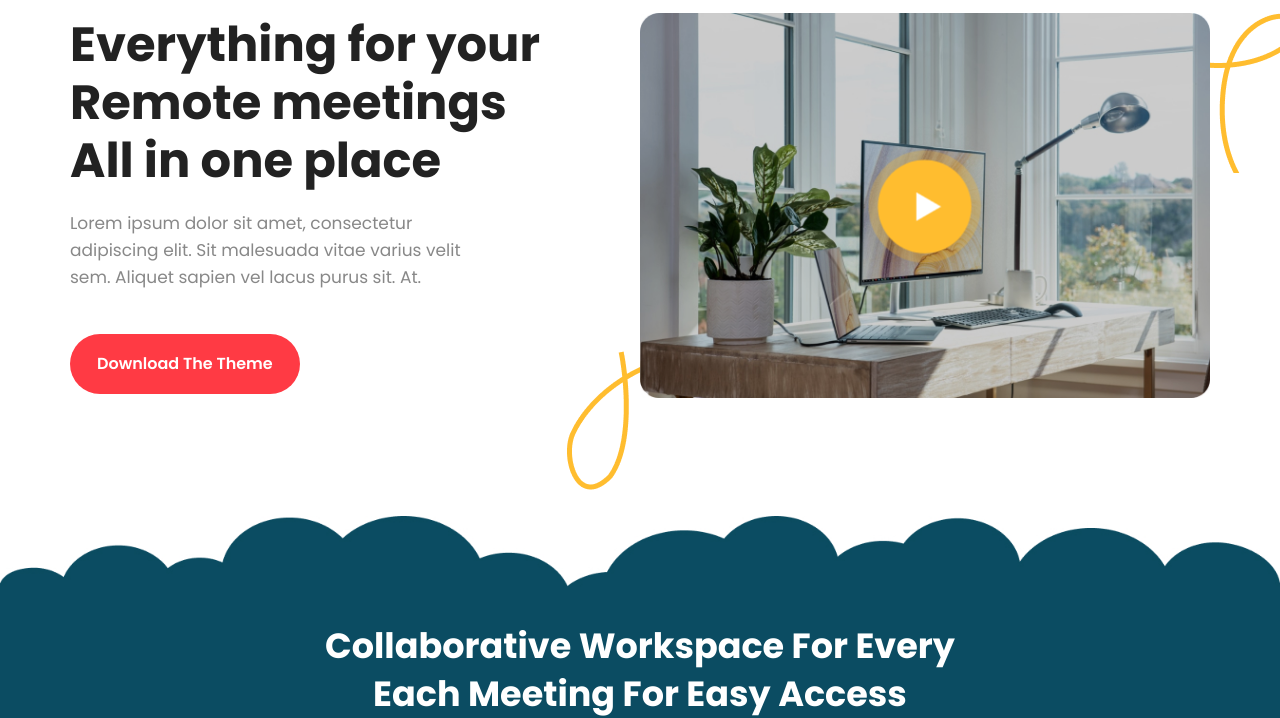
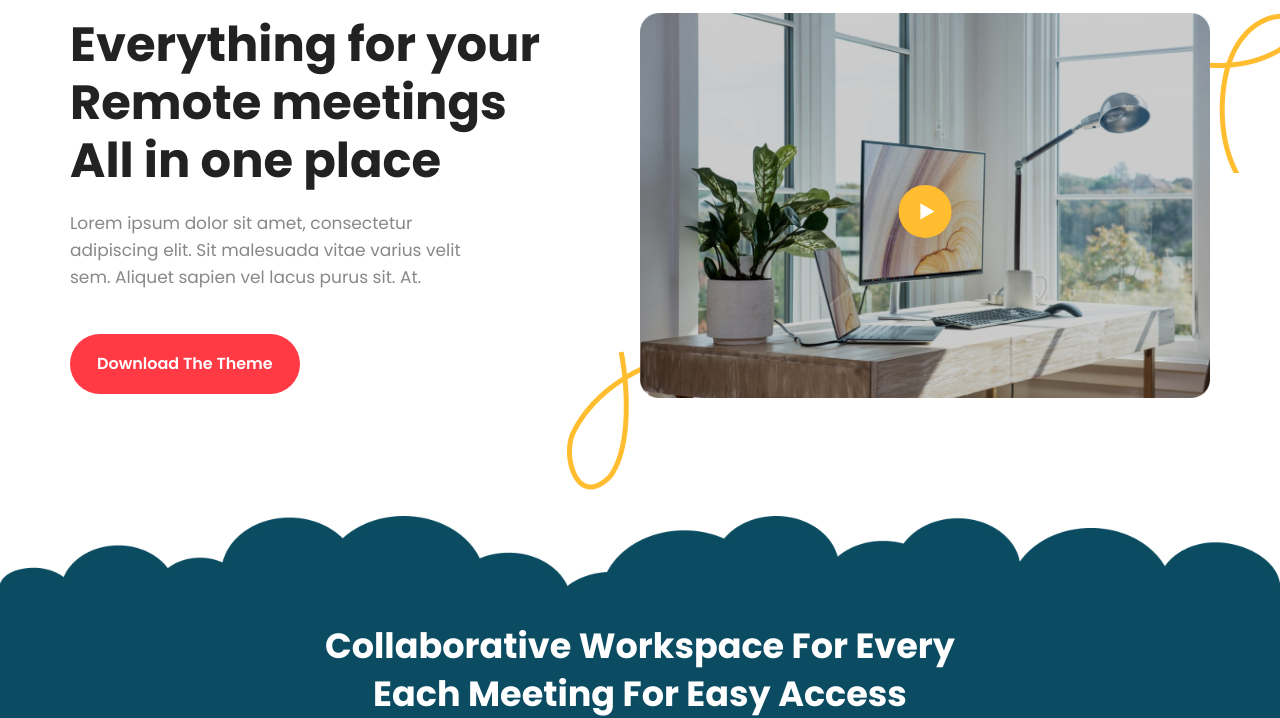
Before and after one commit to Rayhanali-dev/Holmberg, a plain HTML site: page index.html in a window 1280 px wide. Shown: the part 98-816 px from the top of the page. Drawn offline with Linux system fonts and the light colour scheme.

Commit message:
banner change

```diff
--- a/css/style.css
+++ b/css/style.css
@@ -124,12 +124,36 @@ html, body {
     border-radius: 20px;
 }
 
-.icon-img {
+.icon-img .playbutton-icon{
     position: absolute;
     top: 53%;
     left: 50%;
     transform: translate(-50%, -50%);
 }
+
+.circle {
+    width: 30px;
+    height: 30px;
+    border-radius: 50%;
+    box-shadow: 0px 0px 1px 1px #0000001a;
+    position: absolute;
+    top: 52%;
+    left: 50%;
+    transform: translate(-50%, -50%);
+  }
+
+  .pulse {
+    animation: pulse-animation 2s infinite;
+  }
+
+  @keyframes pulse-animation {
+    0% {
+      box-shadow: 0 0 0 0px rgb(223, 205, 8);
+    }
+    100% {
+      box-shadow: 0 0 0 20px rgba(223, 205, 8, 0.526);
+    }
+  }
 
 .banner-left-content p {
     color: #888;
--- a/index.html
+++ b/index.html
@@ -67,10 +67,29 @@
             </div>
             <div class="col-lg-6 col-md-6 px-lg-0">
               <div class="banner-right-img">
+                <div class="circle pulse orange"></div>
                 <img src="images/rk.jpg" alt="banner" class="w-100 img-fluid">
                 <div class="banner-overlay">
                   <div class="icon-img">
-                    <img src="images/icon.png" alt="icon">
+                    <!-- <div class="circle pulse orange"></div> -->
+                    <!-- <img src="images/icon.png" alt="icon"> -->
+                    <svg class="playbutton-icon" xmlns="http://www.w3.org/2000/svg" width="110" height="110" viewBox="0 0 194 194" fill="none">
+                      <g filter="url(#filter0_d_1_22)">
+                      <circle cx="97.1321" cy="87.1321" r="46.6981" fill="#FFBD2F"/>
+                      </g>
+                      <path d="M113.642 87.1321L88.8774 101.43L88.8774 72.8345L113.642 87.1321Z" fill="white"/>
+                      <defs>
+                      <filter id="filter0_d_1_22" x="0.43396" y="0.43396" width="193.396" height="193.396" filterUnits="userSpaceOnUse" color-interpolation-filters="sRGB">
+                      <feFlood flood-opacity="0" result="BackgroundImageFix"/>
+                      <feColorMatrix in="SourceAlpha" type="matrix" values="0 0 0 0 0 0 0 0 0 0 0 0 0 0 0 0 0 0 127 0" result="hardAlpha"/>
+                      <feOffset dy="10"/>
+                      <feGaussianBlur stdDeviation="25"/>
+                      <feColorMatrix type="matrix" values="0 0 0 0 0 0 0 0 0 0 0 0 0 0 0 0 0 0 0.08 0"/>
+                      <feBlend mode="normal" in2="BackgroundImageFix" result="effect1_dropShadow_1_22"/>
+                      <feBlend mode="normal" in="SourceGraphic" in2="effect1_dropShadow_1_22" result="shape"/>
+                      </filter>
+                      </defs>
+                      </svg>
                   </div>
                 </div>
               </div>
```
